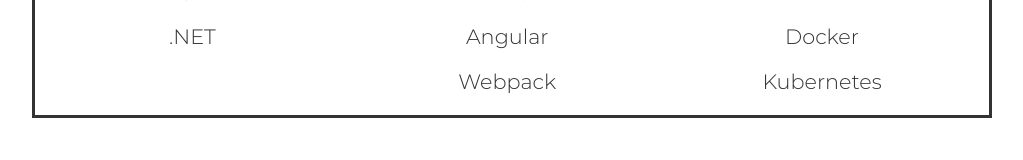
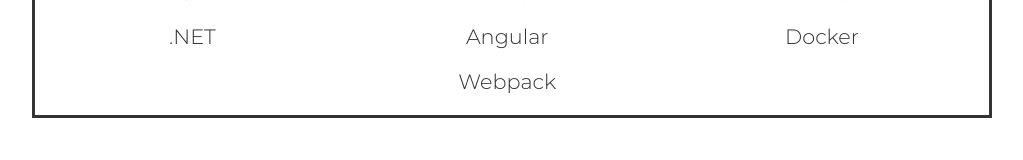
Before and after one commit to PaulHJoo/profile, a React app: page / in a window 1280 px wide. Shown: the part 2079-2239 px from the top of the page, without its empty margins (128-1151 px from the left). Built offline with nearby package versions, Linux system fonts and the light colour scheme.

Commit message:
Updated skills.

```diff
--- a/src/profile/skill-table.tsx
+++ b/src/profile/skill-table.tsx
@@ -59,9 +59,6 @@ class SkillsTable extends React.Component<ISkillsTableProps> {
                             <p className="text-center text-small">
                                 Docker
                             </p>
-                            <p className="text-center text-small">
-                                Kubernetes
-                            </p>
                         </div>
                     </div>
                 </div>
```
